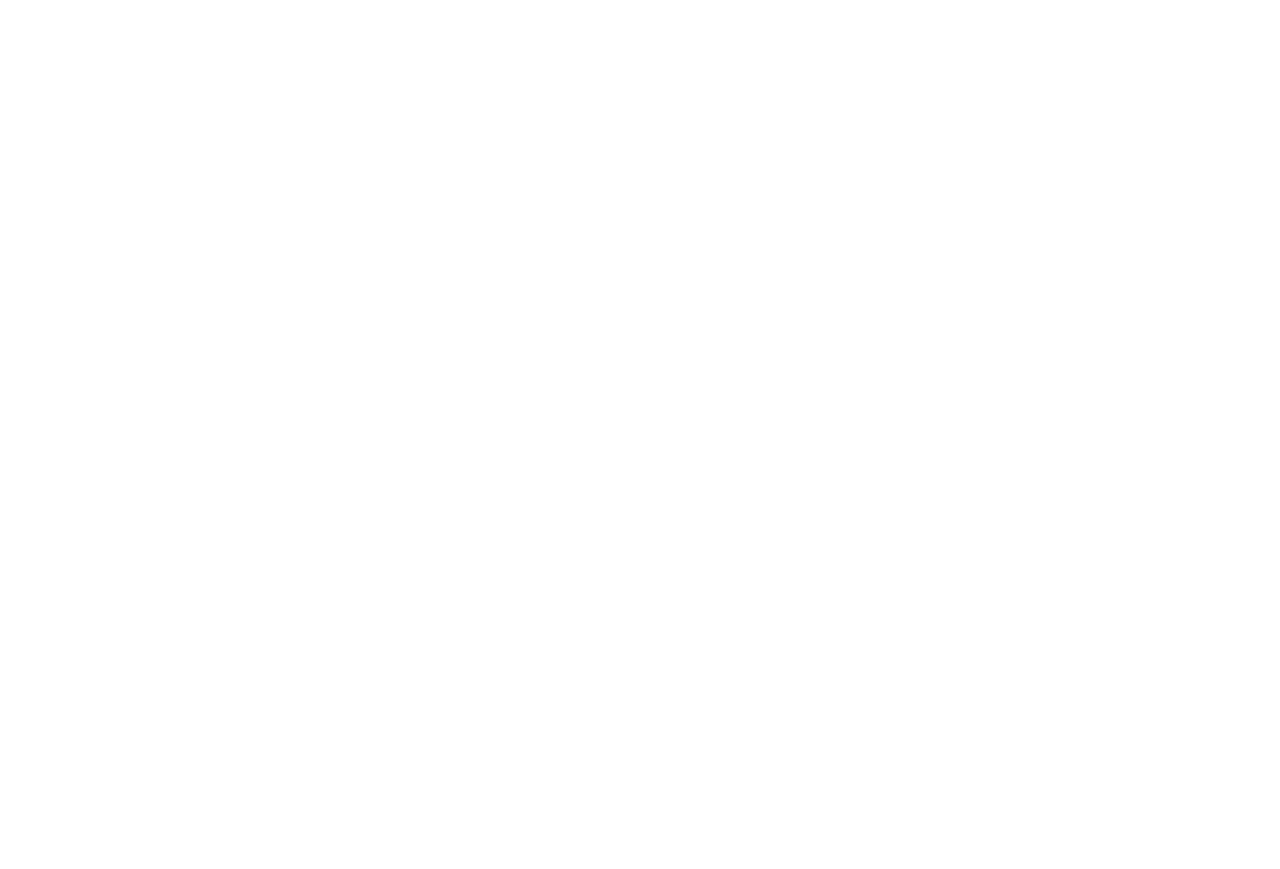
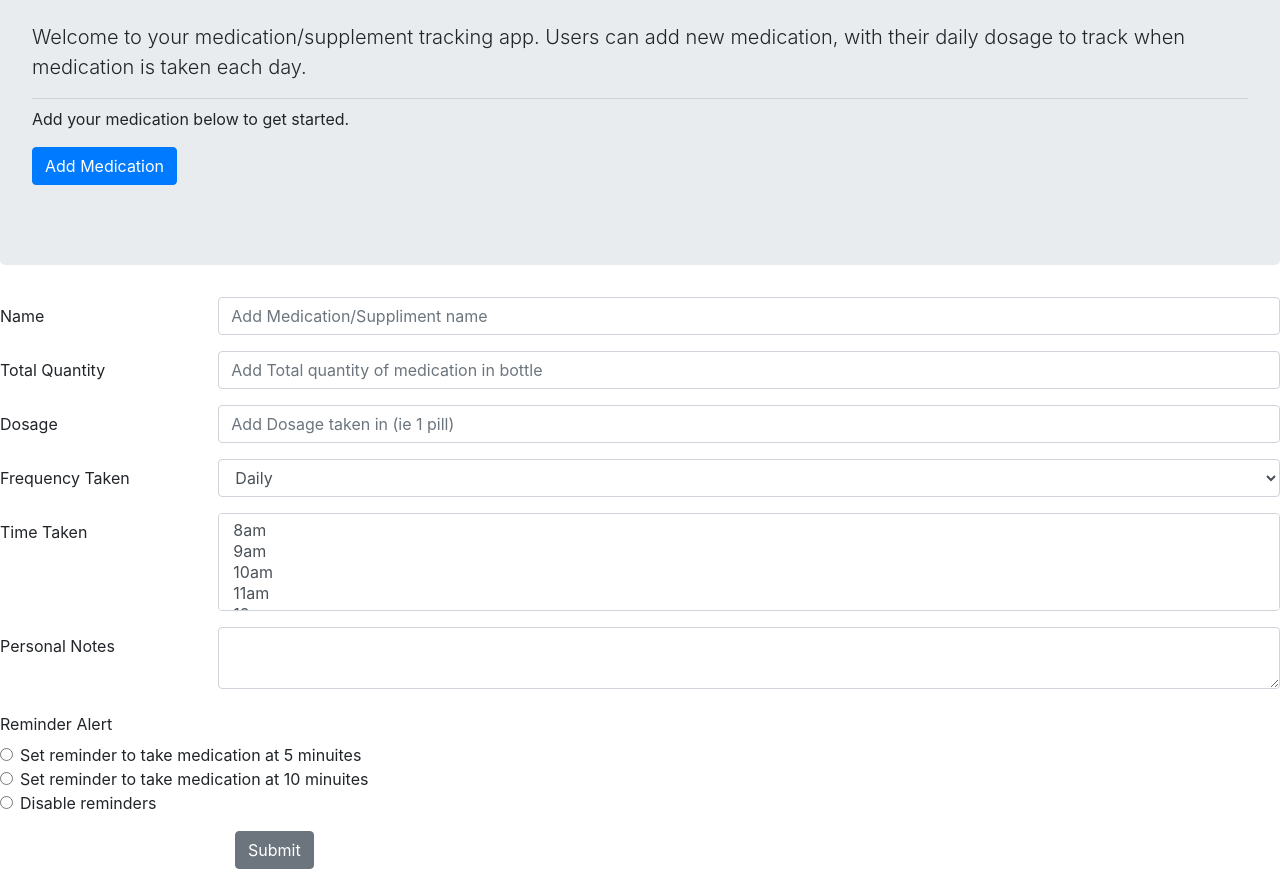
Before and after one commit to RaengC/medication-tracker-app, a React (Create React App) app in the folder med-tracker-frontend/: page /login in a window 1280 px wide. Shown: the part 402-1271 px from the top of the page. Before the commit the page ends 800 px from the top, so only its background shows below. Built offline with nearby package versions, Linux system fonts and the light colour scheme.

Commit message:
Medication Form created
Form template created on front end, issues with linking to correct area.

```diff
--- a/med-tracker-frontend/src/Account/Login.js
+++ b/med-tracker-frontend/src/Account/Login.js
@@ -1,5 +1,5 @@
 import React, { useState } from 'react'
-import { Button, Form, FormGroup, Label, Input, FormText } from 'reactstrap'
+import { Button, Form, FormGroup, Label, Input } from 'reactstrap'
 import { useHistory } from 'react-router-dom'
 import { login } from '../Api'
 
@@ -10,16 +10,25 @@
     const [username, setName] = useState('')
     const [password, setPassword] = useState('')
 
-    const handleSubmit = (event) => {
-        event.preventDefault()
+
+    const handleSubmit = (e) => {
+        e.preventDefault()
 
         login({
             username: username,
             password: password,
+        }).then(() => {
+            setName('')
+            setPassword('')
+            history.push('/')
+
+            //TO DO - does not stop if incorrect details added.
+
+        }).catch(e => {
+            console.log(e)
+            //add error and stop if not correct
         })
-        setName('')
-        setPassword('')
-        history.push('/')
+
     }
 
     return (
--- a/med-tracker-frontend/src/Account/Register.js
+++ b/med-tracker-frontend/src/Account/Register.js
@@ -1,6 +1,6 @@
 import React, { useState } from 'react'
 import { register } from '../Api'
-import { Button, Form, FormGroup, Label, Input, FormText } from 'reactstrap'
+import { Button, Form, FormGroup, Label, Input } from 'reactstrap'
 import { useHistory } from 'react-router-dom'
 
 const RegisterUser = (props) => {
--- a/med-tracker-frontend/src/Api.js
+++ b/med-tracker-frontend/src/Api.js
@@ -21,3 +21,13 @@
     })
     return result.headers.get('token')
 }
+
+export async function addMedication(medicationDetails) {
+    const result = await fetch('/medication/new', {
+        method: 'POST',
+        body: JSON.stringify(medicationDetails),
+        headers: fetchHeaderOptions
+    })
+    const data = await result.json()
+    return data
+}
--- a/med-tracker-frontend/src/App.js
+++ b/med-tracker-frontend/src/App.js
@@ -4,6 +4,9 @@
 import { BrowserRouter, Switch, Route } from 'react-router-dom'
 import Login from './Account/Login'
 import Register from './Account/Register'
+import Medication from './Medication/Medication'
+import MedicationNew from './Medication/MedicationNew'
+
 
 function App() {
 
@@ -12,12 +15,14 @@
     <BrowserRouter>
       <Navigation />
       <div className="App">
-
         <Switch>
           <Route path="/login"><Login /></Route>
           <Route path="/register"><Register /></Route>
         </Switch>
-
+      </div>
+      <div>
+        <Medication />
+        <MedicationNew />
       </div>
     </BrowserRouter>
   );
--- /dev/null
+++ b/med-tracker-frontend/src/Medication/Medication.js
@@ -0,0 +1,22 @@
+import React from 'react'
+import { Jumbotron, Button } from 'reactstrap'
+
+const Medication = (props) => {
+    return (
+        <div>
+            <Jumbotron>
+                <h1 className="display-3">Medication Tracker</h1>
+                <p className="lead">Welcome to your medication/supplement tracking app. Users can add new medication, with their daily dosage to track when medication is taken each day.</p>
+                <hr className="my-2" />
+                <p>Add your medication below to get started.</p>
+                <p className="lead">
+                    <Button color="primary">
+                        Add Medication
+                    </Button>
+                </p>
+            </Jumbotron>
+        </div>
+    )
+}
+
+export default Medication
--- /dev/null
+++ b/med-tracker-frontend/src/Medication/MedicationNew.js
@@ -0,0 +1,110 @@
+import React, { useState } from 'react'
+import { Col, Button, Form, FormGroup, Label, Input, FormText } from 'reactstrap';
+import { addMedication } from '../Api'
+
+const MedicationNew = (props) => {
+
+    const [name, setName] = useState('')
+    const [totalQuantity, setTotalQuantity] = useState('')
+    const [dosage, setDosage] = useState('')
+
+    const handleSubmit = (e) => {
+        e.preventDefault()
+
+        addMedication({
+            name: name,
+            totalQuantity: totalQuantity,
+            dosage: dosage
+        })
+        setName('')
+        setTotalQuantity('')
+        setDosage('')
+    }
+
+
+
+    return (
+        <Form onSubmit={handleSubmit}>
+            <FormGroup row>
+                <Label for="name" sm={2}>Name</Label>
+                <Col sm={10}>
+                    <Input type="name" name="name" id="name" placeholder="Add Medication/Suppliment name" />
+                </Col>
+            </FormGroup>
+            <FormGroup row>
+                <Label for="totalQuantity" sm={2}>Total Quantity</Label>
+                <Col sm={10}>
+                    <Input type="totalQuantity" name="totalQuantity" id="totalQuantity" placeholder="Add Total quantity of medication in bottle" />
+                </Col>
+            </FormGroup>
+            <FormGroup row>
+                <Label for="dosage" sm={2}>Dosage</Label>
+                <Col sm={10}>
+                    <Input type="dosage" name="dosage" id="dosage" placeholder="Add Dosage taken in (ie 1 pill)" />
+                </Col>
+            </FormGroup>
+            <FormGroup row>
+                <Label for="frequency" sm={2}>Frequency Taken</Label>
+                <Col sm={10}>
+                    <Input type="select" name="select" id="exampleSelect">
+                        <option>Daily</option>
+                        <option>Weekly</option>
+                        <option>Monthy</option>
+                        <option>4</option>
+                        <option>5</option>
+                    </Input>
+                </Col>
+            </FormGroup>
+            <FormGroup row>
+                <Label for="selectMulti" sm={2}>Time Taken</Label>
+                <Col sm={10}>
+                    <Input type="select" name="selectMulti" id="selectMulti" multiple>
+                        <option>8am</option>
+                        <option>9am</option>
+                        <option>10am</option>
+                        <option>11am</option>
+                        <option>12pm</option>
+                    </Input>
+                </Col>
+            </FormGroup>
+            <FormGroup row>
+                <Label for="exampleText" sm={2}>Personal Notes</Label>
+                <Col sm={10}>
+                    <Input type="textarea" name="text" id="exampleText" />
+                </Col>
+            </FormGroup>
+
+            <FormGroup tag="fieldset" row>
+                <legend className="col-form-label col-sm-2">Reminder Alert</legend>
+                <Col sm={10}>
+                    <FormGroup check>
+                        <Label check>
+                            <Input type="radio" name="radio2" />{' '}
+              Set reminder to take medication at 5 minuites
+            </Label>
+                    </FormGroup>
+                    <FormGroup check>
+                        <Label check>
+                            <Input type="radio" name="radio2" />{' '}
+                Set reminder to take medication at 10 minuites
+            </Label>
+                    </FormGroup>
+                    <FormGroup check >
+                        <Label check>
+                            <Input type="radio" name="radio2" />{' '}
+              Disable reminders
+            </Label>
+                    </FormGroup>
+                </Col>
+            </FormGroup>
+
+            <FormGroup check row>
+                <Col sm={{ size: 10, offset: 2 }}>
+                    <Button>Submit</Button>
+                </Col>
+            </FormGroup>
+        </Form>
+    );
+}
+
+export default MedicationNew;
--- a/med-tracker-frontend/src/Navigation/Navigation.js
+++ b/med-tracker-frontend/src/Navigation/Navigation.js
@@ -36,7 +36,9 @@
                 <Collapse isOpen={isOpen} navbar>
                     <Nav className="mr-auto" navbar>
                         <NavItem>
-                            <NavLink href="/components/">Components</NavLink>
+                            <NavLink href="/container/">
+                                Container
+                            </NavLink>
                         </NavItem>
                         <UncontrolledDropdown nav inNavbar>
                             <DropdownToggle nav caret>
```
